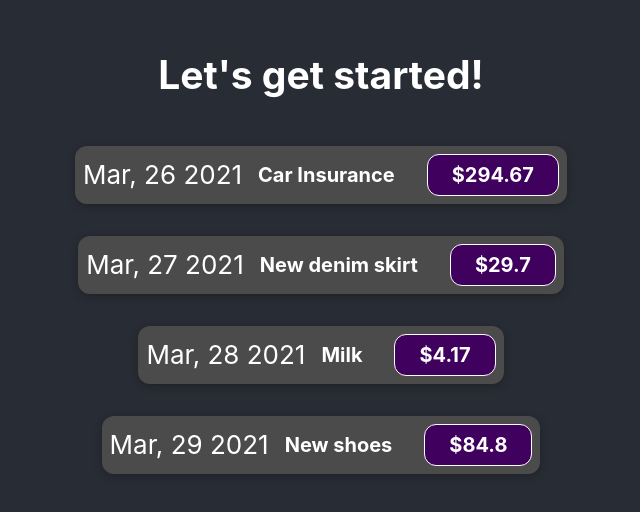
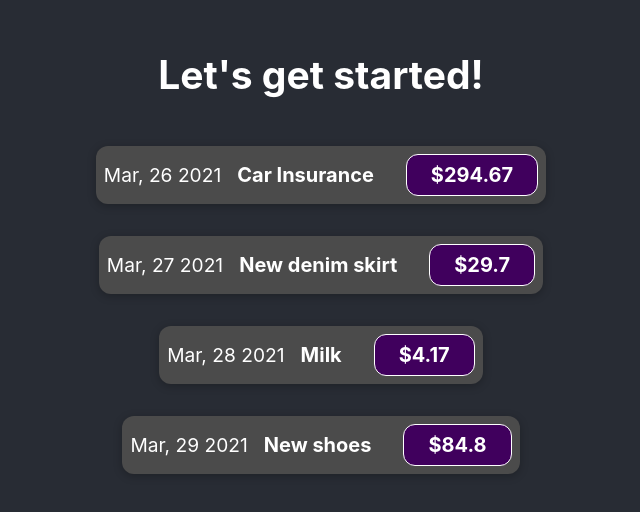
Before and after one commit to magedeungaro/magenific-react-app, a React (Create React App) app: page / in a window 1280 px wide. Shown: the part 146-658 px from the top of the page, without its empty margins (319-959 px from the left). Built offline with nearby package versions, Linux system fonts and the light colour scheme.

Commit message:
split expense date

```diff
--- a/src/App.css
+++ b/src/App.css
@@ -1,18 +1,3 @@
-.App {
-  text-align: center;
-}
-
-.App-logo {
-  height: 40vmin;
-  pointer-events: none;
-}
-
-@media (prefers-reduced-motion: no-preference) {
-  .App-logo {
-    animation: App-logo-spin infinite 20s linear;
-  }
-}
-
 .App-header {
   background-color: #282c34;
   min-height: 100vh;
@@ -23,16 +8,3 @@
   font-size: calc(10px + 2vmin);
   color: white;
 }
-
-.App-link {
-  color: #61dafb;
-}
-
-@keyframes App-logo-spin {
-  from {
-    transform: rotate(0deg);
-  }
-  to {
-    transform: rotate(360deg);
-  }
-}
--- /dev/null
+++ b/src/components/ExpenseDate.css
@@ -0,0 +1,3 @@
+.expense-date__content {
+  font-size: 1.2rem;
+}
--- /dev/null
+++ b/src/components/ExpenseDate.js
@@ -0,0 +1,13 @@
+import './ExpenseDate.css'
+
+function ExpenseDate(props) {
+  const shortMonthName = (date) => new Intl.DateTimeFormat('en-US', {month: 'short'}).format(date)
+  const date = new Date(props.date)
+  const dateFormatted = `${shortMonthName(date)}, ${date.getDate()} ${date.getFullYear()}`
+
+  return (
+    <div className="expense-date__content">{ dateFormatted }</div>
+  )
+}
+
+export default ExpenseDate
--- a/src/components/ExpenseItem.js
+++ b/src/components/ExpenseItem.js
@@ -1,13 +1,11 @@
+import ExpenseDate from './ExpenseDate'
 import './ExpenseItem.css'
 
 function ExpenseItem(props) {
-  const shortMonthName = (date) => new Intl.DateTimeFormat('en-US', {month: 'short'}).format(date)
-  const date = new Date(props.date)
-  const dateFormatted = `${shortMonthName(date)}, ${date.getDate()} ${date.getFullYear()}`
 
   return (
     <div className='expense-item'>
-      <div>{ dateFormatted }</div>
+      <ExpenseDate { ...props } />
       <div className='expense-item__description'>
         <h2>{ props.title }</h2>
         <div className='expense-item__price'>${ props.amount }</div>
```
